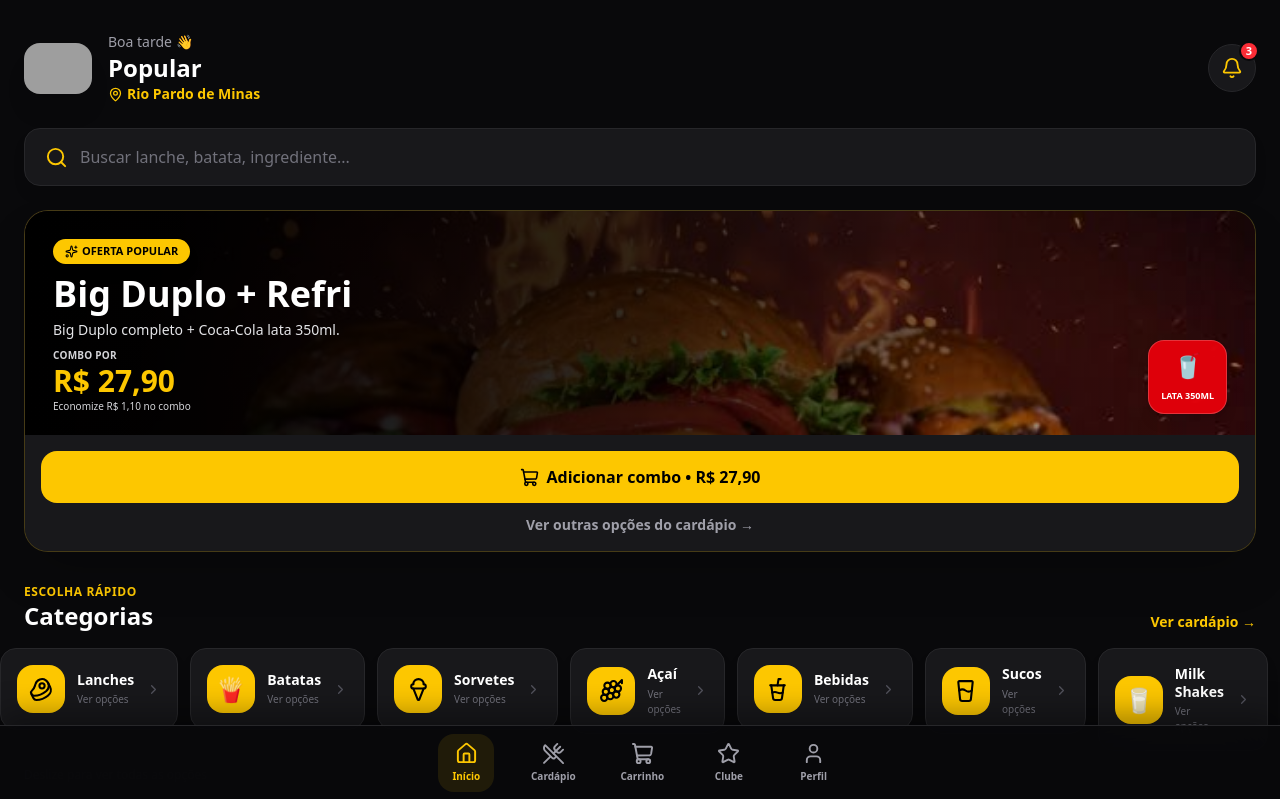
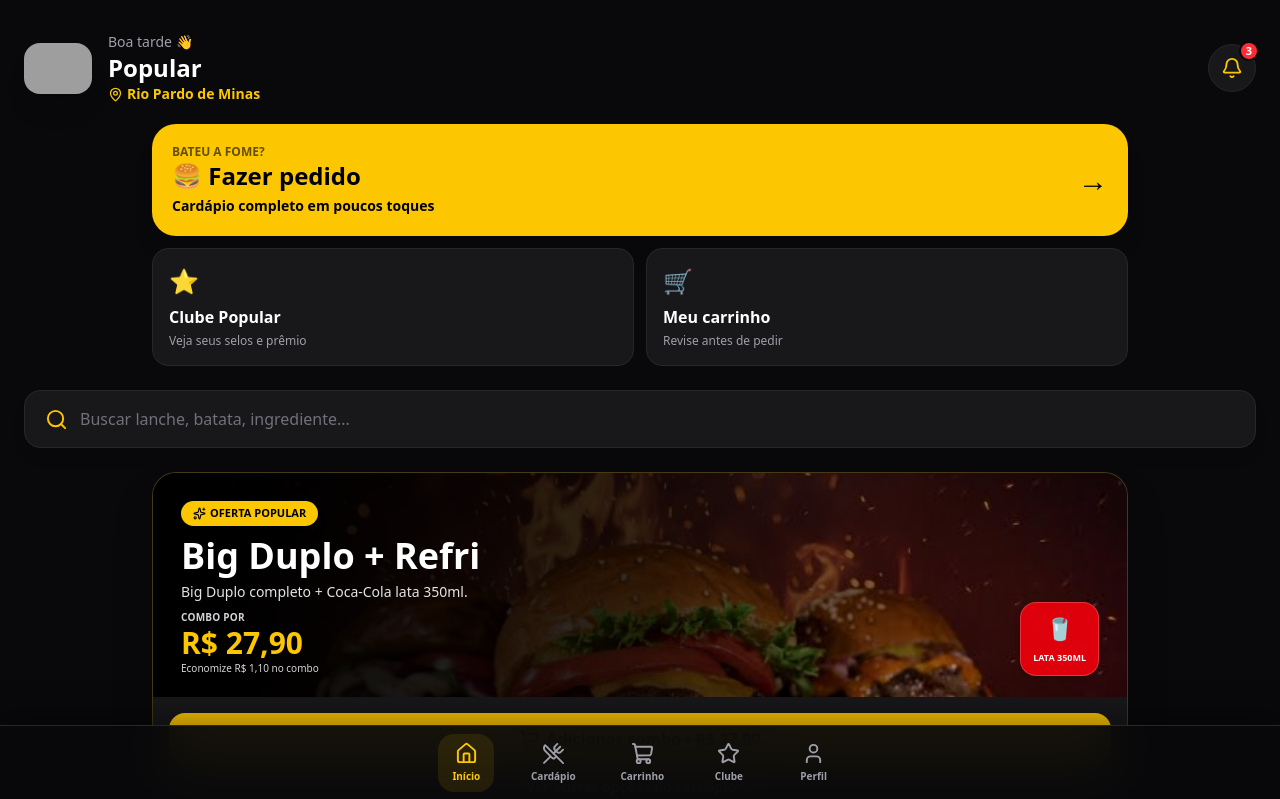
Before and after one commit to UniversalKnowledgeEcosystem/popular-app, a Next.js app: page / in a window 1280 px wide. Shown: the top 799 px of the page. Built offline with nearby package versions, Linux system fonts and the light colour scheme; grey boxes are pictures that could not be loaded.

Commit message:
Moderniza tela inicial com ações rápidas e destaque do clube

```diff
--- a/app/page.tsx
+++ b/app/page.tsx
@@ -1,3 +1,4 @@
+import Link from "next/link";
 import Header from "./components/Header";
 import SearchBar from "./components/SearchBar";
 import Banner from "./components/Banner";
@@ -6,24 +7,18 @@ import FeaturedProducts from "./components/FeaturedProducts";
 import LoyaltyCard from "./components/LoyaltyCard";
 import LocationCard from "./components/LocationCard";
 
-export default function Home() {
-  return (
-    <main className="min-h-screen bg-zinc-950 text-white pb-28">
-      <Header />
-
-      <SearchBar />
-
-      <section className="px-6 mt-6">
-        <Banner />
-      </section>
-
-      <Categories />
-
-      <FeaturedProducts />
-
-      <LoyaltyCard />
-
-      <LocationCard />
-    </main>
-  );
-}
+export default function Home(){return <main className="min-h-screen bg-zinc-950 text-white pb-32">
+ <Header/>
+ <section className="px-6 mt-5 max-w-5xl mx-auto">
+  <div className="grid grid-cols-2 gap-3">
+   <Link href="/cardapio" className="col-span-2 bg-yellow-400 text-black rounded-3xl p-5 flex items-center justify-between shadow-xl active:scale-[.99] transition"><div><p className="text-xs font-black uppercase opacity-60">Bateu a fome?</p><h2 className="text-2xl font-black">🍔 Fazer pedido</h2><p className="text-sm font-semibold mt-1">Cardápio completo em poucos toques</p></div><span className="text-3xl">→</span></Link>
+   <Link href="/fidelidade" className="bg-zinc-900 border border-zinc-800 rounded-2xl p-4"><span className="text-2xl">⭐</span><h3 className="font-black mt-2">Clube Popular</h3><p className="text-xs text-zinc-400 mt-1">Veja seus selos e prêmio</p></Link>
+   <Link href="/carrinho" className="bg-zinc-900 border border-zinc-800 rounded-2xl p-4"><span className="text-2xl">🛒</span><h3 className="font-black mt-2">Meu carrinho</h3><p className="text-xs text-zinc-400 mt-1">Revise antes de pedir</p></Link>
+  </div>
+ </section>
+ <SearchBar/>
+ <section className="px-6 mt-6 max-w-5xl mx-auto"><Banner/></section>
+ <Categories/><FeaturedProducts/>
+ <section className="px-6 max-w-5xl mx-auto"><div className="bg-zinc-900 border border-zinc-800 rounded-3xl p-5 flex gap-4 items-center"><div className="w-12 h-12 rounded-2xl bg-green-500/10 flex items-center justify-center text-2xl">⚡</div><div><h3 className="font-black">Pedido simples e rápido</h3><p className="text-sm text-zinc-400 mt-1">Escolha, confira o carrinho e finalize pelo WhatsApp da Popular.</p></div></div></section>
+ <LoyaltyCard/><LocationCard/>
+ </main>}
```
